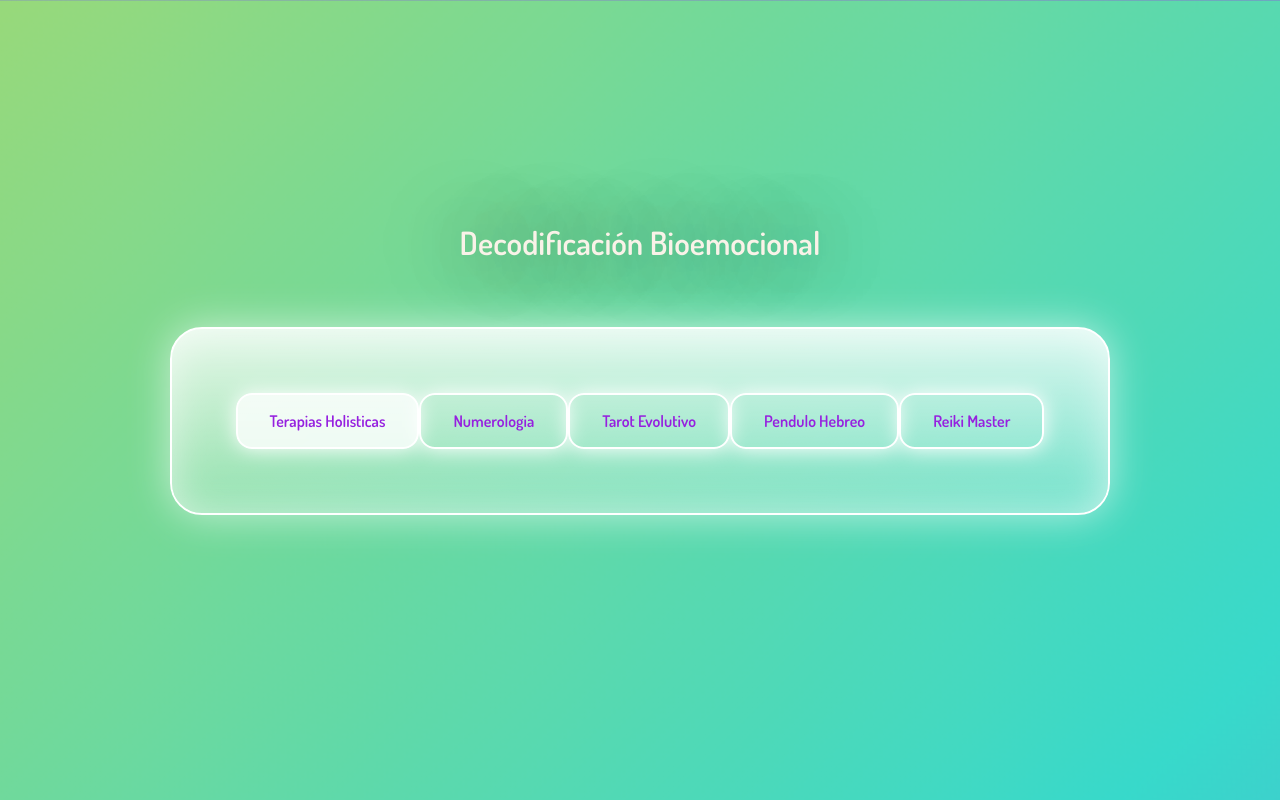
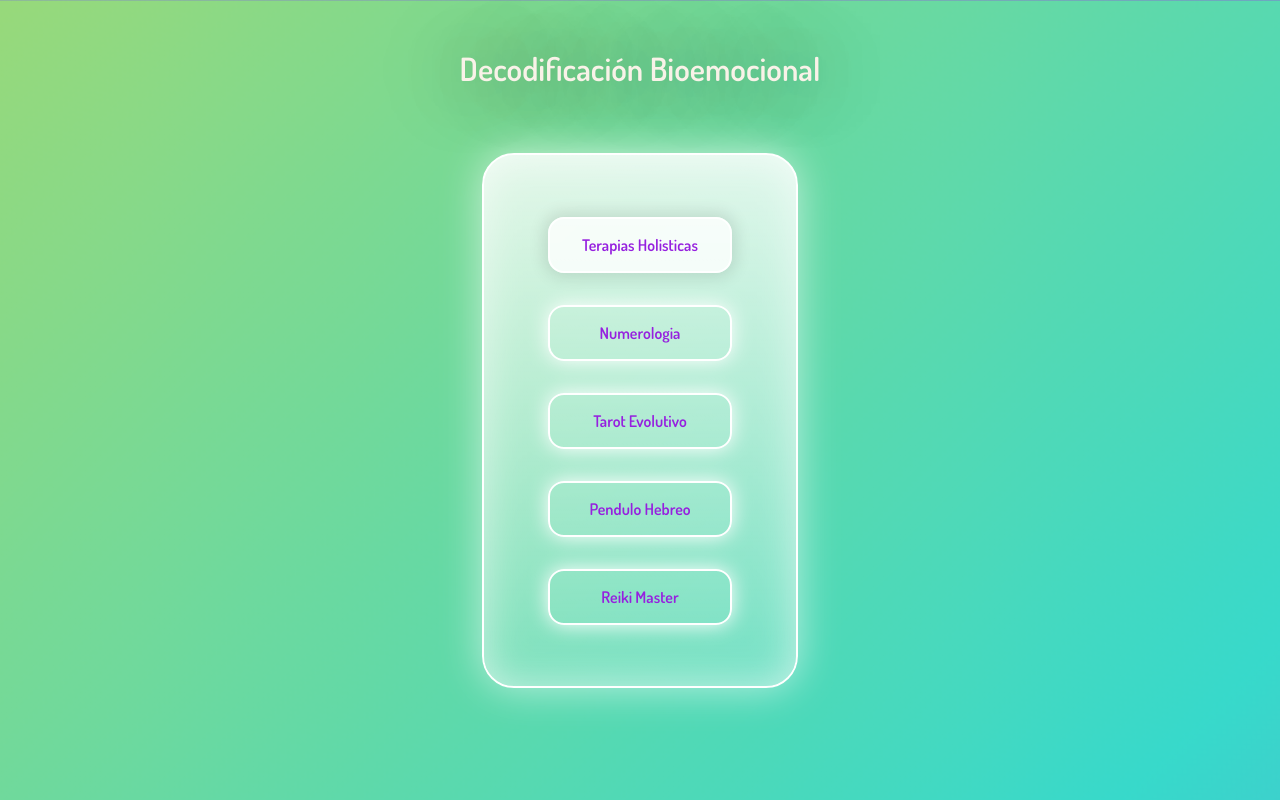
Before and after one commit to LeandroOnline/nora, a Next.js app: page / in a window 1280 px wide. Shown: the part 2400-3200 px from the top of the page. Built offline with nearby package versions, Linux system fonts and the light colour scheme.

Commit message:
feat: menu

```diff
--- a/app/Components/Therapy.jsx
+++ b/app/Components/Therapy.jsx
@@ -9,7 +9,7 @@ const Therapy = () => {
     <div className="allscreen allContainer">
       <h1 className="title">Decodificación Bioemocional</h1>
       <div className="bigcard">
-        <div>
+        <div className={style.category}>
           <button
             className={
               state === "therapy" ? style.buttonActive : style.buttonInactive
--- a/app/Components/Therapy.module.css
+++ b/app/Components/Therapy.module.css
@@ -2,9 +2,10 @@
   border-radius: 16px;
   border: 2px solid #fff;
   background: rgba(255, 255, 255, 0.8);
-  box-shadow: 0px 0px 20px 0px #fff;
+  box-shadow: 0px 0px 15px 5px hsla(0, 0%, 0%, 0.1);
   padding: 16px 32px;
   transition: 0.3s;
+  text-align: center;
 }
 
 .buttonInactive {
@@ -13,4 +14,11 @@
   box-shadow: 0px 0px 20px 0px #fff;
   padding: 16px 32px;
   transition: 0.3s;
+  text-align: center;
 }
+
+.category {
+  display: flex;
+  flex-direction: column;
+  gap: 32px;
+}
```
